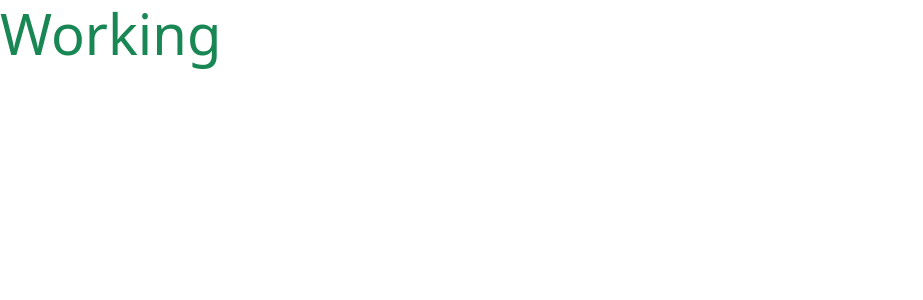
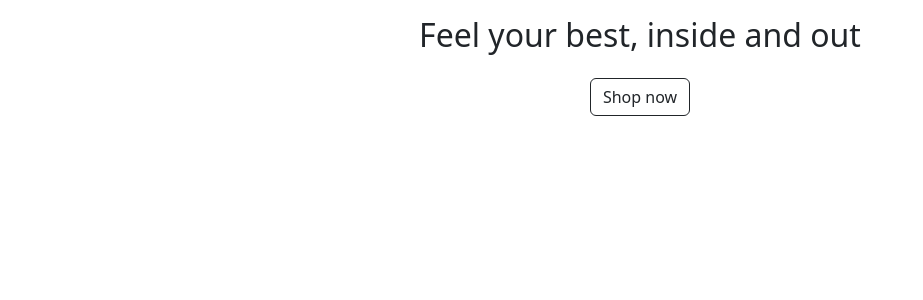
Before and after one commit to Code-Institute-Submissions/sarahjameson-CI-PP5-Peachy_Fitness_AugResub, a Django app: page / in a window 1280 px wide. Shown: the top 300 px of the page, without its empty margins (0-923 px from the left). Run offline with Django 3.2, Linux system fonts and the light colour scheme.

Commit message:
Started homepage

```diff
--- a/home/templates/home/index.html
+++ b/home/templates/home/index.html
@@ -1,6 +1,25 @@
 {% extends "base.html" %}
 {% load static %}
 
+{% block page_header %}
+<div class="container header-container">
+    <div class="row">
+        <div class="col">
+
+        </div>
+    </div>
+</div>
+{% endblock %}
+
 {% block content %}
-<h1 class="display-4 text-success">Working</h1>
+<div class="container">
+    <div class="row text-center">
+        <div class="col-12 mt-3">
+            <h2>Feel your best, inside and out</h2>
+        </div>
+        <div class="my-3">
+            <button type="button" class="btn btn-outline-dark">Shop now</button>
+        </div>
+    </div>
+</div>
 {% endblock %}
```
